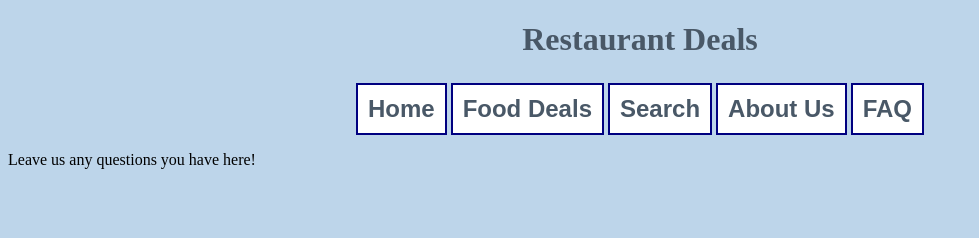
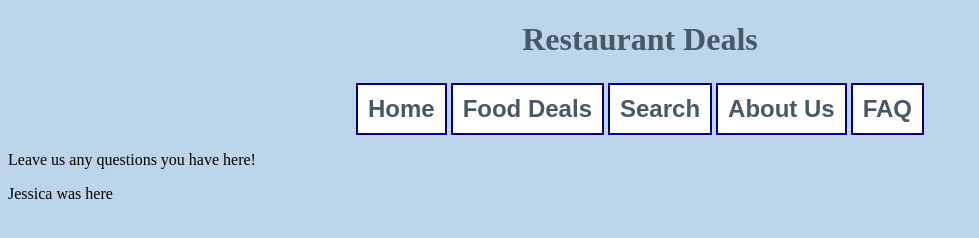
Before and after one commit to NIH001/CSC394-final, a plain HTML site: page csc394 final project/FAQ.html in a window 1280 px wide. Shown: the whole page, without its empty margins (0-979 px from the left). Drawn offline with Linux system fonts and the light colour scheme.

Commit message:
This is a test

```diff
--- a/csc394 final project/FAQ.html
+++ b/csc394 final project/FAQ.html
@@ -36,5 +36,6 @@
         </nav>
 <body>
 <p>Leave us any questions you have here!</p>
+<p>Jessica was here</p>
 </body>
     </html>
```
